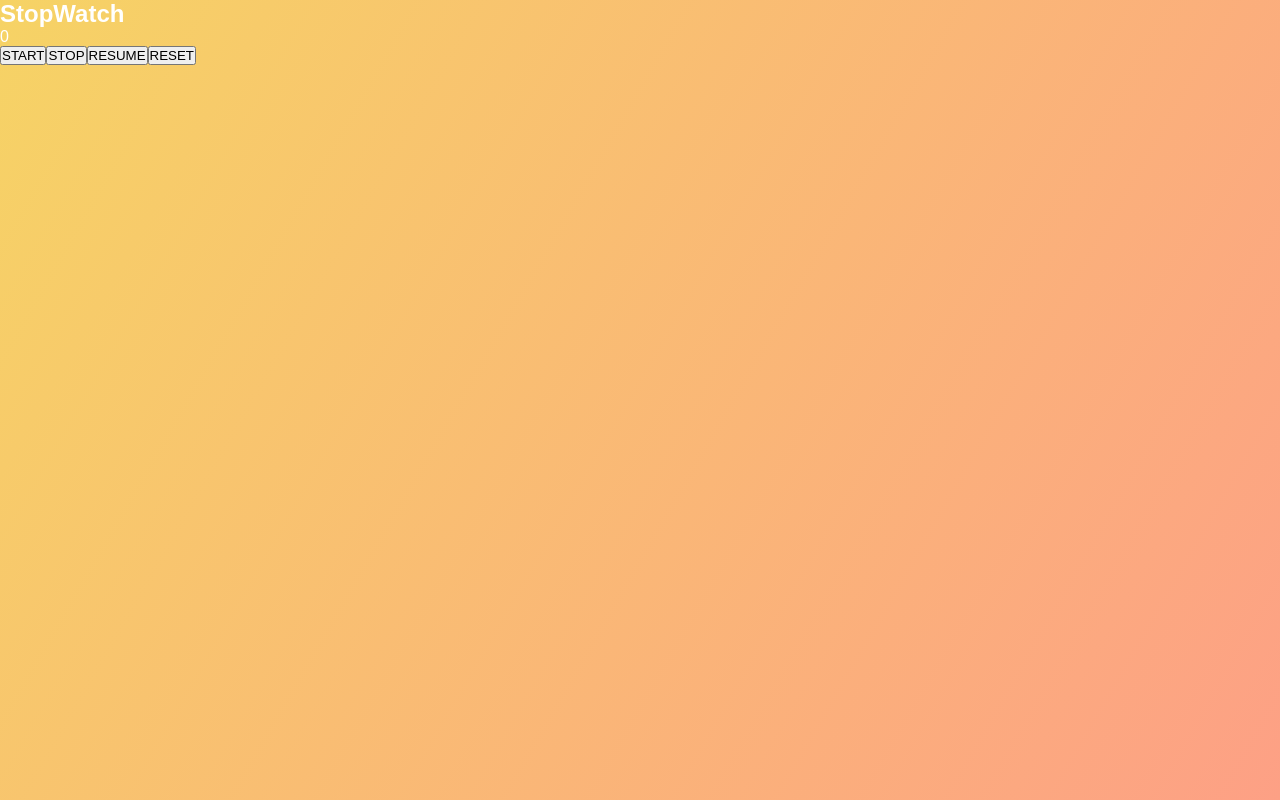
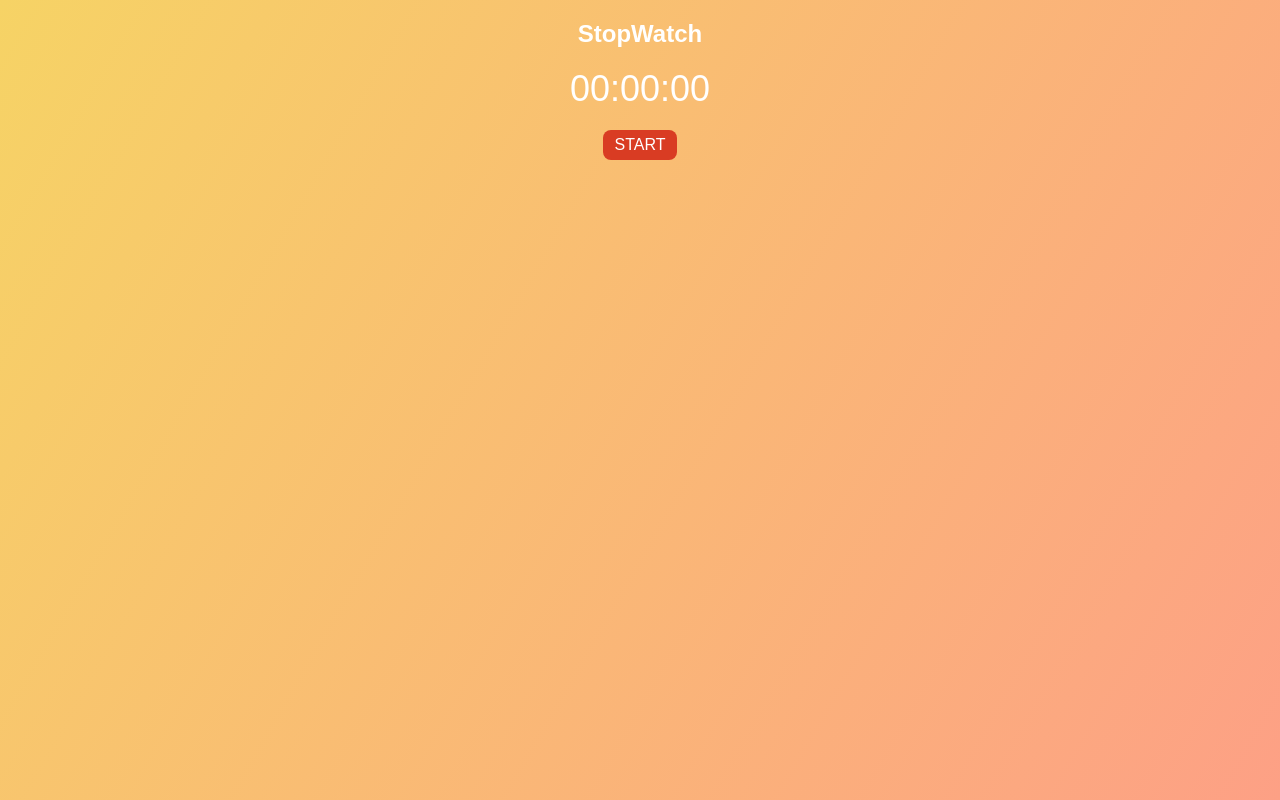
Before and after one commit to icyflame21/REACT---Practice, a React (Create React App) app: page / in a window 1280 px wide. Built offline with nearby package versions, Linux system fonts and the light colour scheme.

Commit message:
Initial Commit

```diff
--- /dev/null
+++ b/src/Components/StopWatch/StopWatch.css
@@ -0,0 +1,38 @@
+.Timer{
+    width: 180px;
+    margin: 0 auto;
+    text-align: center;
+}
+.Timer h2{
+    margin-top: 20px;
+}
+#display{
+    margin-bottom: 20px;
+    margin-top: 20px;
+}
+#display span{
+    font-size: 36px;
+}
+
+#buttons button:nth-child(2){
+    margin-left: 8px;
+}
+
+button{
+    font-size: 16px;
+    background-color: rgb(217,60,35);
+    color: #fff;
+    border-radius:8px;
+    border: none;
+    padding: 6px 12px;
+    cursor: pointer;
+}
+button:hover{
+background-color: rgb(173,47,28);
+}
+button:active{
+background-color: rgb(130,35,21);
+}
+button:focus{
+outline: none;
+}
--- a/src/Components/StopWatch/StopWatch.jsx
+++ b/src/Components/StopWatch/StopWatch.jsx
@@ -1,26 +1,43 @@
 import React, { useState, useEffect } from "react";
-
+import './StopWatch.css'
 export const StopWatch = () => {
   const [timerOn, setTimeron] = useState(false);
   const [time, setTime] = useState(0);
 
   useEffect(() => {
-    let interval=null
+    let interval = null;
     if (timerOn) {
-
-      }
-    },[time])
+      interval = setInterval(() => {
+        setTime((prev) => prev + 10);
+      }, 10);
+    } else if (!timerOn) {
+      clearInterval(interval);
+    }
+    return () => {
+      clearInterval(interval);
+    };
+  }, [timerOn]);
 
   return (
     <>
       <div className="Timer">
         <h2>StopWatch</h2>
-        <div id="display">{ time}</div>
+        <div id="display">
+          <span>{("0"+Math.floor((time/60000)%60)).slice(-2)}:</span>
+          <span>{("0"+Math.floor((time/1000)%60)).slice(-2) }:</span>
+          <span>{("0"+((time/10)%100)).slice(-2)}</span>
+        </div>
         <div id="buttons">
-          <button onClick={()=>setTimeron(true)}>START</button>
-          <button onClick={() => setTimeron(false)}>STOP</button>
-          <button onClick={() => setTimeron(true)}>RESUME</button>
-          <button onClick={() => setTime(0)}>RESET</button>
+          {!timerOn && time === 0 && (
+            <button onClick={() => setTimeron(true)}>START</button>
+          )}
+          {timerOn && <button onClick={() => setTimeron(false)}>STOP</button>}
+          {!timerOn && time > 0 && (
+            <button onClick={() => setTimeron(true)}>RESUME</button>
+          )}
+          {!timerOn && time > 0 && (
+            <button onClick={() => setTime(0)}>RESET</button>
+          )}
         </div>
       </div>
     </>
```
